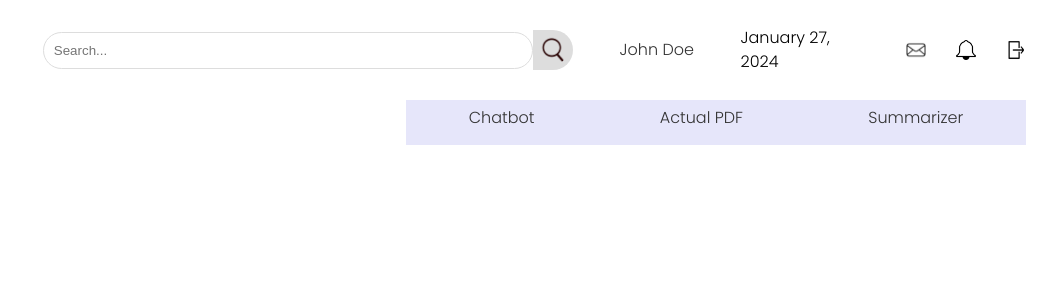
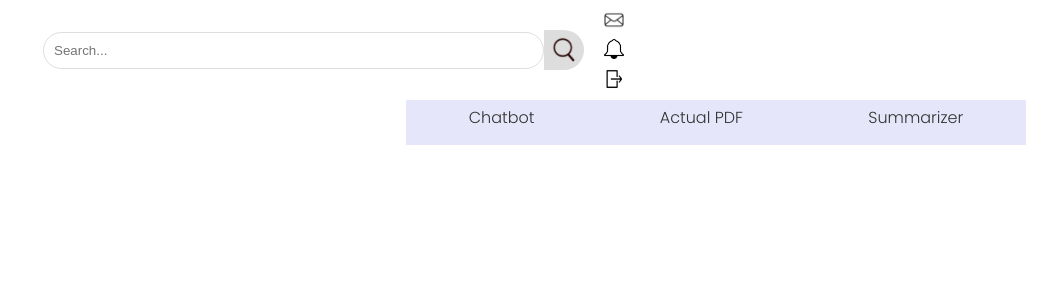
Before and after one commit to Team-Cornflakes/VitaFile, a React (Vite) app in the folder frontend/: page /Main in a window 1280 px wide. Shown: the top 300 px of the page, without its empty margins (234-1280 px from the left). Built offline with nearby package versions, Linux system fonts and the light colour scheme.

Commit message:
final before merging

```diff
--- a/frontend/components/Header1.css
+++ b/frontend/components/Header1.css
@@ -0,0 +1,80 @@
+.header {
+    display: flex;
+    align-items: center;
+    justify-content: space-between;
+    background-color: #ffffff;
+    padding: 0 20px;
+    /* Add additional styles as needed */
+  }
+
+  .header-logo-container {
+    display: flex;
+    align-items: center;
+  }
+
+  .header-logo {
+    height: 50px; /* Adjust the size as needed */
+    /* Add additional styles as needed */
+  }
+
+  .search-container {
+    display: flex;
+    align-items: center;
+    /* Add additional styles as needed */
+  }
+
+  .search-input {
+    margin-left: 2%;
+    flex-grow: 1;
+    padding: 10px;
+    border: 1px solid #ddd;
+    border-radius: 20px;
+    outline: none;
+    background-color: #ffffff;
+    color: #333;
+    width: 100%;
+  }
+
+  .search-icon {
+    width: 30px;
+    height: auto;
+    background-color: #ddd;
+    padding: 5px;
+    cursor: pointer;
+    border-radius: 0 20px 20px 0;
+  }
+
+  .search-button {
+    background: none;
+    border: none;
+    cursor: pointer;
+    padding: 0;
+    display: flex;
+    align-items: center;
+    justify-content: center;
+  }
+
+  .header-actions {
+    display: flex;
+    align-items: center;
+    /* Add additional styles as needed */
+  }
+
+  .icon-button {
+    background: none;
+    border: none;
+    cursor: pointer;
+    display: flex;
+    align-items: center;
+    justify-content: center;
+    margin-left: 10px;
+    padding: 5px 10px;
+    font-size: 14px;
+  }
+
+  .icon-button img {
+    width: 20px;
+    height: auto;
+  }
+
+  /* Add additional styling as needed */
--- a/frontend/components/Header1.jsx
+++ b/frontend/components/Header1.jsx
@@ -0,0 +1,49 @@
+import React from 'react';
+import './Header.css'; // Ensure this is the correct path
+import searchIcon from '../src/assets/search.png';
+import messageIcon from '../src/assets/1.png';
+import alertIcon from '../src/assets/2.png';
+import exitIcon from '../src/assets/3.png';
+import logo from '../assets/logo.png'; // Update with the correct path to your logo image
+const Header = ({ showLogo }) => {
+  const handleSearch = () => {
+    // Implement your search functionality here
+    console.log("Search initiated");
+  };
+
+  const handleExit = () => {
+    // Implement your exit/cleanup functionality here
+    console.log("User has exited");
+  };
+
+  // Feel free to add more handler functions for your message and alert icons
+
+  return (
+    <header className="header">
+      {showLogo && (
+        <div className="header-logo-container">
+          <img src={logo} alt="Logo" className="header-logo" />
+        </div>
+      )}
+      <div className="search-container">
+        <input type="text" placeholder="Search..." className="search-input" />
+        <button onClick={handleSearch} className="search-button">
+          <img src={searchIcon} alt="Search" className="search-icon" />
+        </button>
+      </div>
+      <div className="header-actions">
+        <button className="icon-button message-icon">
+          <img src={messageIcon} alt="Message" />
+        </button>
+        <button className="icon-button alert-icon">
+          <img src={alertIcon} alt="Alert" />
+        </button>
+        <button className="icon-button exit-icon" onClick={handleExit}>
+          <img src={exitIcon} alt="Exit" />
+        </button>
+      </div>
+    </header>
+  );
+};
+
+export default Header;
--- a/frontend/pages/MainPage.jsx
+++ b/frontend/pages/MainPage.jsx
@@ -1,5 +1,5 @@
 import React from 'react';
-import Header from '../components/Header'; // Ensure the path to Header component is correct
+import Header from '../components/Header1'; // Ensure the path to Header component is correct
 import LeftComponent from '../components/LeftComponent'; // Adjust the path as necessary
 import RightComponent from '../components/RightComponent'; // Adjust the path as necessary
 import './MainPage.css'; // Import the CSS for MainPage
```
